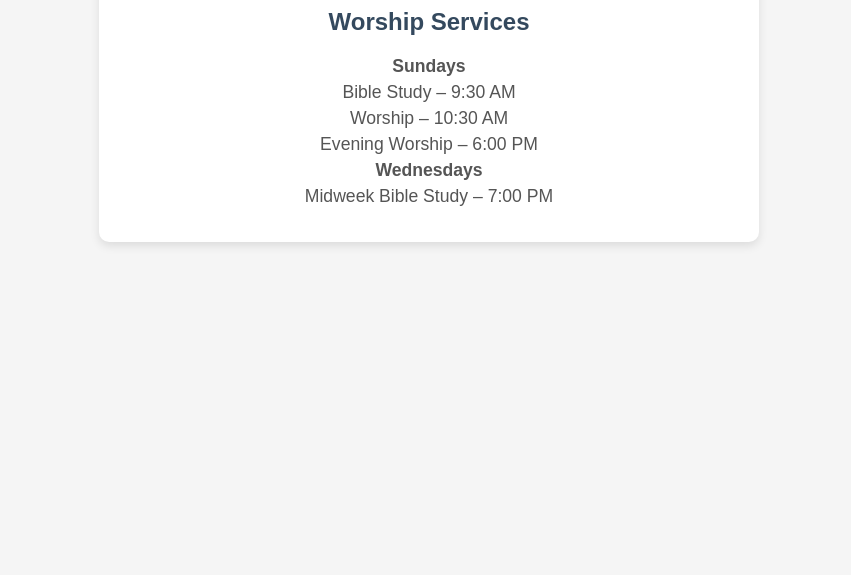
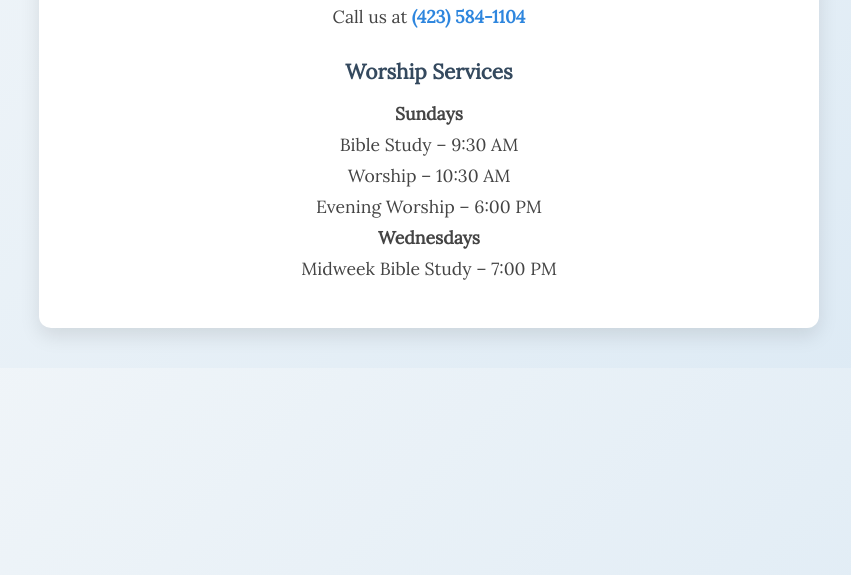
Before and after one commit to ococavroom/church-site, a plain HTML site: page index.html in a window 1280 px wide. Shown: the part 225-800 px from the top of the page, without its empty margins (211-1062 px from the left). Drawn offline with Linux system fonts and the light colour scheme.

Commit message:
Add files via upload
"Updated index.html with styling"

```diff
--- a/index.html
+++ b/index.html
@@ -1,36 +1,48 @@
 <!DOCTYPE html>
 <html lang="en">
 <head>
-  <meta charset="UTF-8">
-  <meta name="viewport" content="width=device-width, initial-scale=1">
+  <meta charset="UTF-8" />
+  <meta name="viewport" content="width=device-width, initial-scale=1" />
   <title>Ooltewah Church of Christ</title>
+  <link href="https://fonts.googleapis.com/css2?family=Lora&display=swap" rel="stylesheet">
   <style>
     body {
-      font-family: Arial, sans-serif;
-      background: #f5f5f5;
-      text-align: center;
-      padding: 50px;
+      margin: 0;
+      padding: 80px 20px 40px;
+      font-family: 'Lora', serif;
+      background: linear-gradient(135deg, #f2f6f9, #dbe9f4);
     }
     .card {
-      max-width: 600px;
-      margin: auto;
       background: white;
-      padding: 30px;
-      border-radius: 10px;
-      box-shadow: 0 4px 10px rgba(0,0,0,0.1);
+      padding: 40px;
+      border-radius: 12px;
+      box-shadow: 0 8px 20px rgba(0, 0, 0, 0.1);
+      max-width: 700px;
+      margin: 0 auto;
+      text-align: center;
     }
     h1 {
       color: #2c3e50;
       margin-bottom: 10px;
+      font-size: 2.2em;
     }
     h2 {
       color: #34495e;
       margin-top: 30px;
+      font-size: 1.3em;
     }
     p {
-      color: #555;
+      color: #444;
       font-size: 1.1em;
-      margin: 5px 0;
+      margin: 8px 0;
+    }
+    .phone {
+      color: #2e86de;
+      font-weight: bold;
+      text-decoration: none;
+    }
+    .phone:hover {
+      text-decoration: underline;
     }
   </style>
 </head>
@@ -38,7 +50,7 @@
   <div class="card">
     <h1>Ooltewah Church of Christ</h1>
     <p>We’re building something wonderful! Our new website is coming soon.</p>
-    <p>Contact us at <strong>(423)584-1104</strong></p>
+    <p>Call us at <a class="phone" href="tel:14235841104">(423) 584-1104</a></p>
 
     <h2>Worship Services</h2>
     <p><strong>Sundays</strong></p>
```
